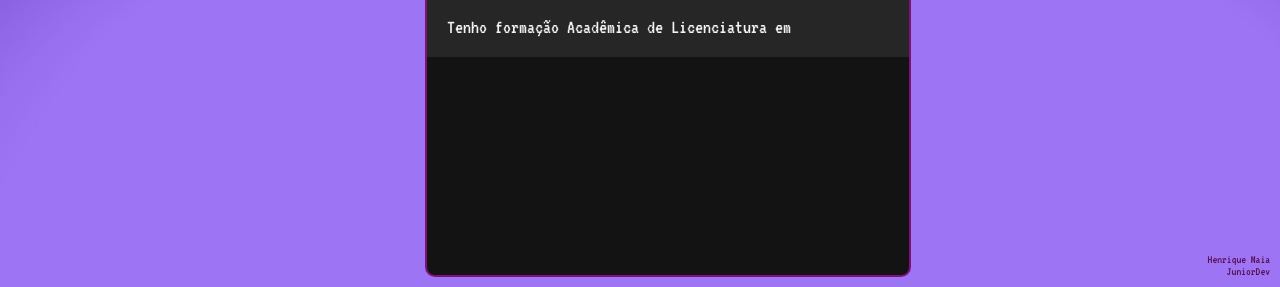
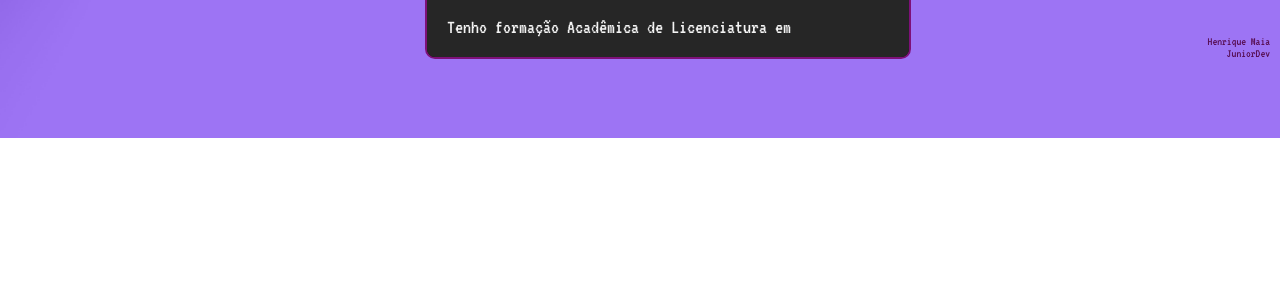
Before and after one commit to TyHenry96/Portifolio, a plain HTML site: page index.html in a window 1280 px wide. Shown: the part 513-800 px from the top of the page. Drawn offline with Linux system fonts and the light colour scheme.

Commit message:
Update estilos.css

```diff
--- a/src/css/estilos.css
+++ b/src/css/estilos.css
@@ -10,7 +10,7 @@ body{ /* CORPO DO HTML GERAL */
 
     justify-content: center; /* X */
     align-items: space-around; /* X */
-    min-height: 100vh; /* X */  /* marcados em X são possívels por conta do DISPLAY FLEX */
+    min-height: 70vh; /* X */  /* marcados em X são possívels por conta do DISPLAY FLEX */
     padding: 10px;
     gap:20%;
 }
```
